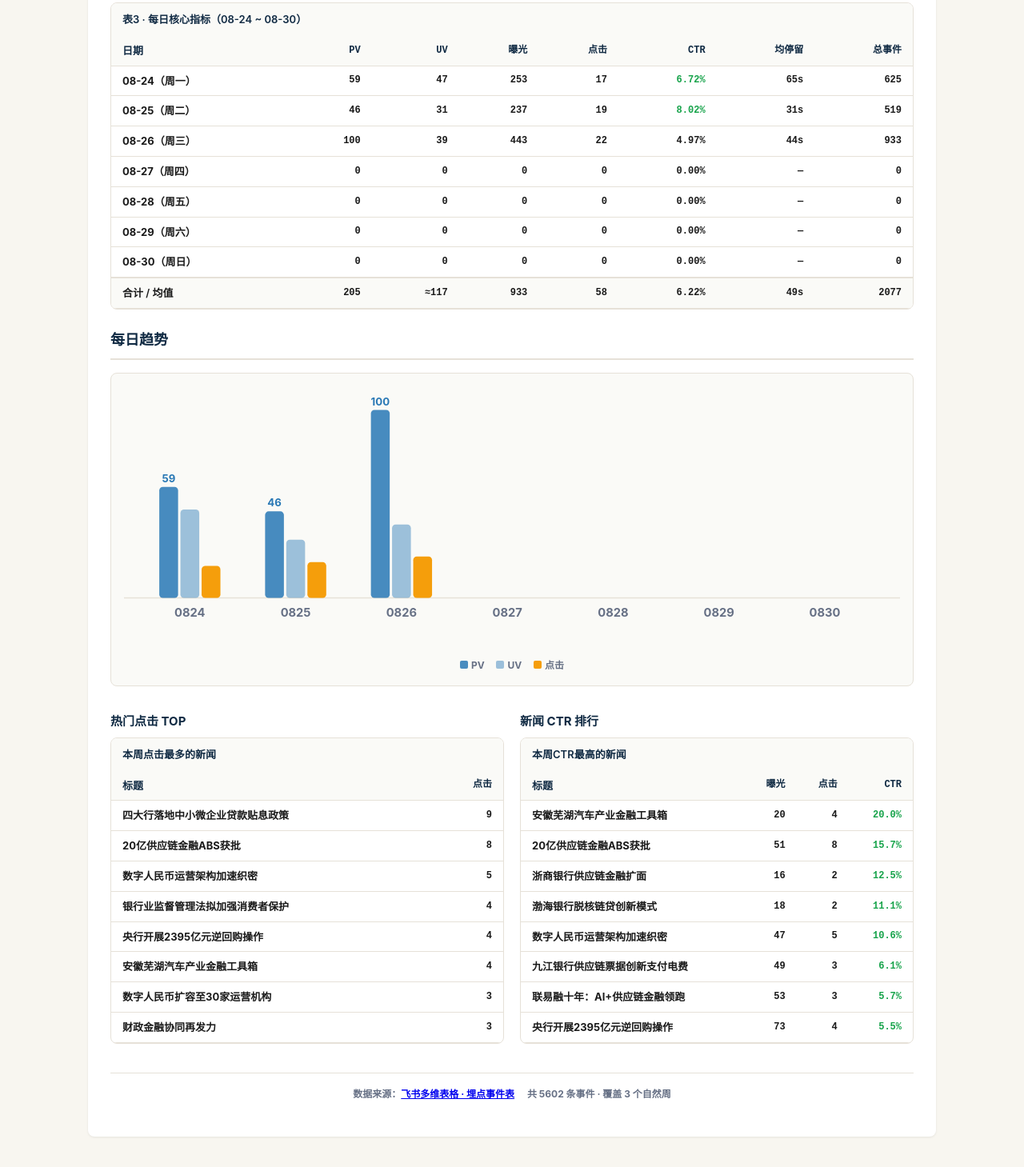
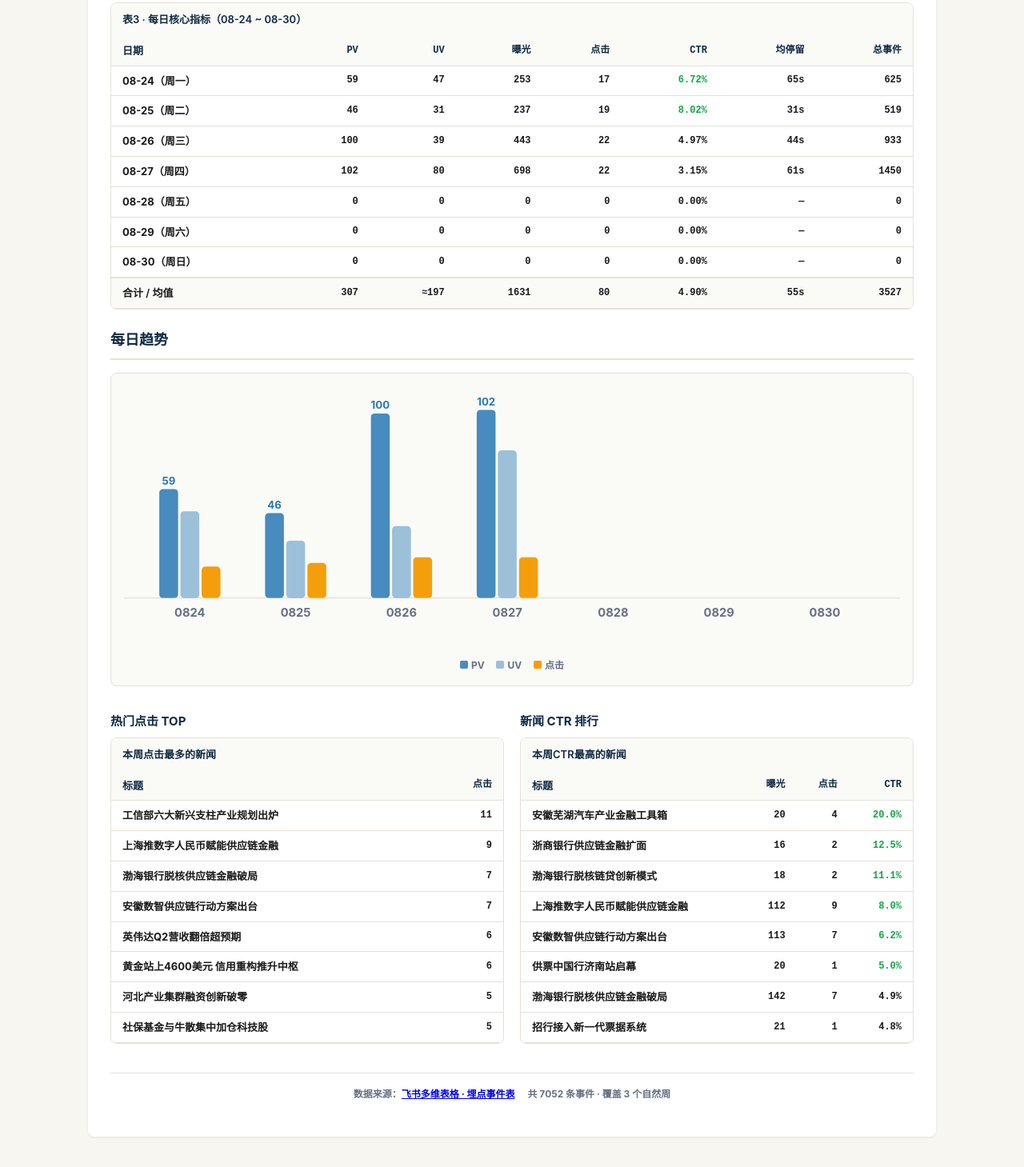
Before and after one commit to pkbmw110120/finance-morning-brief, a plain HTML site: page aug17_23_report.html in a window 1280 px wide. Shown: the part 481-1940 px from the top of the page at 80% size. Drawn offline with Linux system fonts and the light colour scheme.

Commit message:
📊 自动更新周报 2026-08-28 13:54

```diff
--- a/aug17_23_report.html
+++ b/aug17_23_report.html
@@ -48,7 +48,7 @@ th{background:#fafaf7;font-weight:600;color:var(--blue-deep);white-space:nowrap}
   <div class="subtitle">
     <span>📅 按自然周查看，点击切换</span>
     <span>📊 数据来源：飞书多维表格</span>
-    <span>⏱ 更新：2026-08-27 10:14</span>
+    <span>⏱ 更新：2026-08-28 13:54</span>
   </div>
 </header>
 
@@ -458,16 +458,16 @@ th{background:#fafaf7;font-weight:600;color:var(--blue-deep);white-space:nowrap}
     <div class="week-panel" id="week-2026-08-24" style="display:block">
       <h2>第3周：08-24 ~ 08-30</h2>
       <div class="week-summary">
-        <span>📊 PV <strong>205</strong></span>
-        <span>👤 UV <strong>≈117</strong></span>
-        <span>📢 曝光 <strong>933</strong></span>
-        <span>👆 点击 <strong>58</strong></span>
-        <span class="ctr-badge">CTR 6.22%</span>
-        <span>⏱ 均停留 <strong>49s</span>
-        <span>📖 里程碑 <strong>228</strong></span>
-        <span>📅 活跃天 <strong>3/7</strong></span>
+        <span>📊 PV <strong>307</strong></span>
+        <span>👤 UV <strong>≈197</strong></span>
+        <span>📢 曝光 <strong>1631</strong></span>
+        <span>👆 点击 <strong>80</strong></span>
+        <span class="ctr-badge">CTR 4.90%</span>
+        <span>⏱ 均停留 <strong>55s</span>
+        <span>📖 里程碑 <strong>398</strong></span>
+        <span>📅 活跃天 <strong>4/7</strong></span>
       </div>
-<div class="gap-note">⚠️ 以下日期无数据（未同步或未发报）：周四、周五、周六、周日</div>
+<div class="gap-note">⚠️ 以下日期无数据（未同步或未发报）：周五、周六、周日</div>
       <h2>每日明细</h2>
       <div class="table-wrap">
         <table>
@@ -506,13 +506,13 @@ th{background:#fafaf7;font-weight:600;color:var(--blue-deep);white-space:nowrap}
         </tr>
         <tr>
           <td>08-27（周四）</td>
-          <td class="num">0</td>
-          <td class="num">0</td>
-          <td class="num">0</td>
-          <td class="num">0</td>
-          <td class="num">0.00%</td>
-          <td class="num">—</td>
-          <td class="num">0</td>
+          <td class="num">102</td>
+          <td class="num">80</td>
+          <td class="num">698</td>
+          <td class="num">22</td>
+          <td class="num">3.15%</td>
+          <td class="num">61s</td>
+          <td class="num">1450</td>
         </tr>
         <tr>
           <td>08-28（周五）</td>
@@ -546,13 +546,13 @@ th{background:#fafaf7;font-weight:600;color:var(--blue-deep);white-space:nowrap}
         </tr>
         <tr class="total-row">
           <td>合计 / 均值</td>
-          <td class="num">205</td>
-          <td class="num">≈117</td>
-          <td class="num">933</td>
-          <td class="num">58</td>
-          <td class="num">6.22%</td>
-          <td class="num">49s</td>
-          <td class="num">2077</td>
+          <td class="num">307</td>
+          <td class="num">≈197</td>
+          <td class="num">1631</td>
+          <td class="num">80</td>
+          <td class="num">4.90%</td>
+          <td class="num">55s</td>
+          <td class="num">3527</td>
         </tr>
           </tbody>
         </table>
@@ -563,32 +563,32 @@ th{background:#fafaf7;font-weight:600;color:var(--blue-deep);white-space:nowrap}
           <desc>展示该周每日PV、UV和点击数的柱状图对比</desc>
           <line x1="0" y1="180" x2="660" y2="180" stroke="#E6E1D8" stroke-width="1"/>
       <g>
-        <rect x="30" y="85.60000000000001" width="16" height="94.39999999999999" rx="3" fill="#2978B5" opacity="0.85"/>
-        <rect x="48" y="104.80000000000001" width="16" height="75.19999999999999" rx="3" fill="#2978B5" opacity="0.45"/>
-        <rect x="66" y="152.8" width="16" height="27.200000000000003" rx="3" fill="#F59E0B"/>
+        <rect x="30" y="87.45098039215685" width="16" height="92.54901960784315" rx="3" fill="#2978B5" opacity="0.85"/>
+        <rect x="48" y="106.27450980392157" width="16" height="73.72549019607843" rx="3" fill="#2978B5" opacity="0.45"/>
+        <rect x="66" y="153.33333333333334" width="16" height="26.666666666666664" rx="3" fill="#F59E0B"/>
         <text x="56" y="196" text-anchor="middle" font-size="10" fill="#667085">0824</text>
-        <text x="38" y="81.60000000000001" text-anchor="middle" font-size="9" fill="#2978B5">59</text>
+        <text x="38" y="83.45098039215685" text-anchor="middle" font-size="9" fill="#2978B5">59</text>
       </g>
       <g>
-        <rect x="120" y="106.39999999999999" width="16" height="73.60000000000001" rx="3" fill="#2978B5" opacity="0.85"/>
-        <rect x="138" y="130.4" width="16" height="49.6" rx="3" fill="#2978B5" opacity="0.45"/>
-        <rect x="156" y="149.6" width="16" height="30.4" rx="3" fill="#F59E0B"/>
+        <rect x="120" y="107.84313725490196" width="16" height="72.15686274509804" rx="3" fill="#2978B5" opacity="0.85"/>
+        <rect x="138" y="131.37254901960785" width="16" height="48.627450980392155" rx="3" fill="#2978B5" opacity="0.45"/>
+        <rect x="156" y="150.19607843137254" width="16" height="29.80392156862745" rx="3" fill="#F59E0B"/>
         <text x="146" y="196" text-anchor="middle" font-size="10" fill="#667085">0825</text>
-        <text x="128" y="102.39999999999999" text-anchor="middle" font-size="9" fill="#2978B5">46</text>
+        <text x="128" y="103.84313725490196" text-anchor="middle" font-size="9" fill="#2978B5">46</text>
       </g>
       <g>
-        <rect x="210" y="20.0" width="16" height="160.0" rx="3" fill="#2978B5" opacity="0.85"/>
-        <rect x="228" y="117.6" width="16" height="62.400000000000006" rx="3" fill="#2978B5" opacity="0.45"/>
-        <rect x="246" y="144.8" width="16" height="35.2" rx="3" fill="#F59E0B"/>
+        <rect x="210" y="23.1372549019608" width="16" height="156.8627450980392" rx="3" fill="#2978B5" opacity="0.85"/>
+        <rect x="228" y="118.82352941176471" width="16" height="61.17647058823529" rx="3" fill="#2978B5" opacity="0.45"/>
+        <rect x="246" y="145.49019607843138" width="16" height="34.50980392156863" rx="3" fill="#F59E0B"/>
         <text x="236" y="196" text-anchor="middle" font-size="10" fill="#667085">0826</text>
-        <text x="218" y="16.0" text-anchor="middle" font-size="9" fill="#2978B5">100</text>
+        <text x="218" y="19.1372549019608" text-anchor="middle" font-size="9" fill="#2978B5">100</text>
       </g>
       <g>
-        <rect x="300" y="180.0" width="16" height="0.0" rx="3" fill="#2978B5" opacity="0.85"/>
-        <rect x="318" y="180.0" width="16" height="0.0" rx="3" fill="#2978B5" opacity="0.45"/>
-        <rect x="336" y="180.0" width="16" height="0.0" rx="3" fill="#F59E0B"/>
+        <rect x="300" y="20.0" width="16" height="160.0" rx="3" fill="#2978B5" opacity="0.85"/>
+        <rect x="318" y="54.50980392156863" width="16" height="125.49019607843137" rx="3" fill="#2978B5" opacity="0.45"/>
+        <rect x="336" y="145.49019607843138" width="16" height="34.50980392156863" rx="3" fill="#F59E0B"/>
         <text x="326" y="196" text-anchor="middle" font-size="10" fill="#667085">0827</text>
-
+        <text x="308" y="16.0" text-anchor="middle" font-size="9" fill="#2978B5">102</text>
       </g>
       <g>
         <rect x="390" y="180.0" width="16" height="0.0" rx="3" fill="#2978B5" opacity="0.85"/>
@@ -625,14 +625,14 @@ th{background:#fafaf7;font-weight:600;color:var(--blue-deep);white-space:nowrap}
             <table>
               <caption>本周点击最多的新闻</caption>
               <thead><tr><th>标题</th><th class="num">点击</th></tr></thead>
-              <tbody><tr><td>四大行落地中小微企业贷款贴息政策</td><td class="num">9</td></tr>
-<tr><td>20亿供应链金融ABS获批</td><td class="num">8</td></tr>
-<tr><td>数字人民币运营架构加速织密</td><td class="num">5</td></tr>
-<tr><td>银行业监督管理法拟加强消费者保护</td><td class="num">4</td></tr>
-<tr><td>央行开展2395亿元逆回购操作</td><td class="num">4</td></tr>
-<tr><td>安徽芜湖汽车产业金融工具箱</td><td class="num">4</td></tr>
-<tr><td>数字人民币扩容至30家运营机构</td><td class="num">3</td></tr>
-<tr><td>财政金融协同再发力</td><td class="num">3</td></tr>
+              <tbody><tr><td>工信部六大新兴支柱产业规划出炉</td><td class="num">11</td></tr>
+<tr><td>上海推数字人民币赋能供应链金融</td><td class="num">9</td></tr>
+<tr><td>渤海银行脱核供应链金融破局</td><td class="num">7</td></tr>
+<tr><td>安徽数智供应链行动方案出台</td><td class="num">7</td></tr>
+<tr><td>英伟达Q2营收翻倍超预期</td><td class="num">6</td></tr>
+<tr><td>黄金站上4600美元 信用重构推升中枢</td><td class="num">6</td></tr>
+<tr><td>河北产业集群融资创新破零</td><td class="num">5</td></tr>
+<tr><td>社保基金与牛散集中加仓科技股</td><td class="num">5</td></tr>
 </tbody>
             </table>
           </div>
@@ -644,13 +644,13 @@ th{background:#fafaf7;font-weight:600;color:var(--blue-deep);white-space:nowrap}
               <caption>本周CTR最高的新闻</caption>
               <thead><tr><th>标题</th><th class="num">曝光</th><th class="num">点击</th><th class="num">CTR</th></tr></thead>
               <tbody><tr><td>安徽芜湖汽车产业金融工具箱</td><td class="num">20</td><td class="num">4</td><td class="num" style="color:#16a34a;font-weight:600">20.0%</td></tr>
-<tr><td>20亿供应链金融ABS获批</td><td class="num">51</td><td class="num">8</td><td class="num" style="color:#16a34a;font-weight:600">15.7%</td></tr>
 <tr><td>浙商银行供应链金融扩面</td><td class="num">16</td><td class="num">2</td><td class="num" style="color:#16a34a;font-weight:600">12.5%</td></tr>
 <tr><td>渤海银行脱核链贷创新模式</td><td class="num">18</td><td class="num">2</td><td class="num" style="color:#16a34a;font-weight:600">11.1%</td></tr>
-<tr><td>数字人民币运营架构加速织密</td><td class="num">47</td><td class="num">5</td><td class="num" style="color:#16a34a;font-weight:600">10.6%</td></tr>
-<tr><td>九江银行供应链票据创新支付电费</td><td class="num">49</td><td class="num">3</td><td class="num" style="color:#16a34a;font-weight:600">6.1%</td></tr>
-<tr><td>联易融十年：AI+供应链金融领跑</td><td class="num">53</td><td class="num">3</td><td class="num" style="color:#16a34a;font-weight:600">5.7%</td></tr>
-<tr><td>央行开展2395亿元逆回购操作</td><td class="num">73</td><td class="num">4</td><td class="num" style="color:#16a34a;font-weight:600">5.5%</td></tr>
+<tr><td>上海推数字人民币赋能供应链金融</td><td class="num">112</td><td class="num">9</td><td class="num" style="color:#16a34a;font-weight:600">8.0%</td></tr>
+<tr><td>安徽数智供应链行动方案出台</td><td class="num">113</td><td class="num">7</td><td class="num" style="color:#16a34a;font-weight:600">6.2%</td></tr>
+<tr><td>供票中国行济南站启幕</td><td class="num">20</td><td class="num">1</td><td class="num" style="color:#16a34a;font-weight:600">5.0%</td></tr>
+<tr><td>渤海银行脱核供应链金融破局</td><td class="num">142</td><td class="num">7</td><td class="num">4.9%</td></tr>
+<tr><td>招行接入新一代票据系统</td><td class="num">21</td><td class="num">1</td><td class="num">4.8%</td></tr>
 </tbody>
             </table>
           </div>
@@ -662,7 +662,7 @@ th{background:#fafaf7;font-weight:600;color:var(--blue-deep);white-space:nowrap}
 
 <footer class="report-footer">
   <span>数据来源：<a href="https://applink.feishu.cn/client/bitable/open?appToken=E9CebRUs0a0bIrsxb0zccNMCn4d&tableId=tbl9KGKukLxSwB0P" target="_blank" rel="noopener noreferrer">飞书多维表格 · 埋点事件表</a></span>
-  <span>共 5602 条事件 · 覆盖 3 个自然周</span>
+  <span>共 7052 条事件 · 覆盖 3 个自然周</span>
 </footer>
 
 <script>
```
